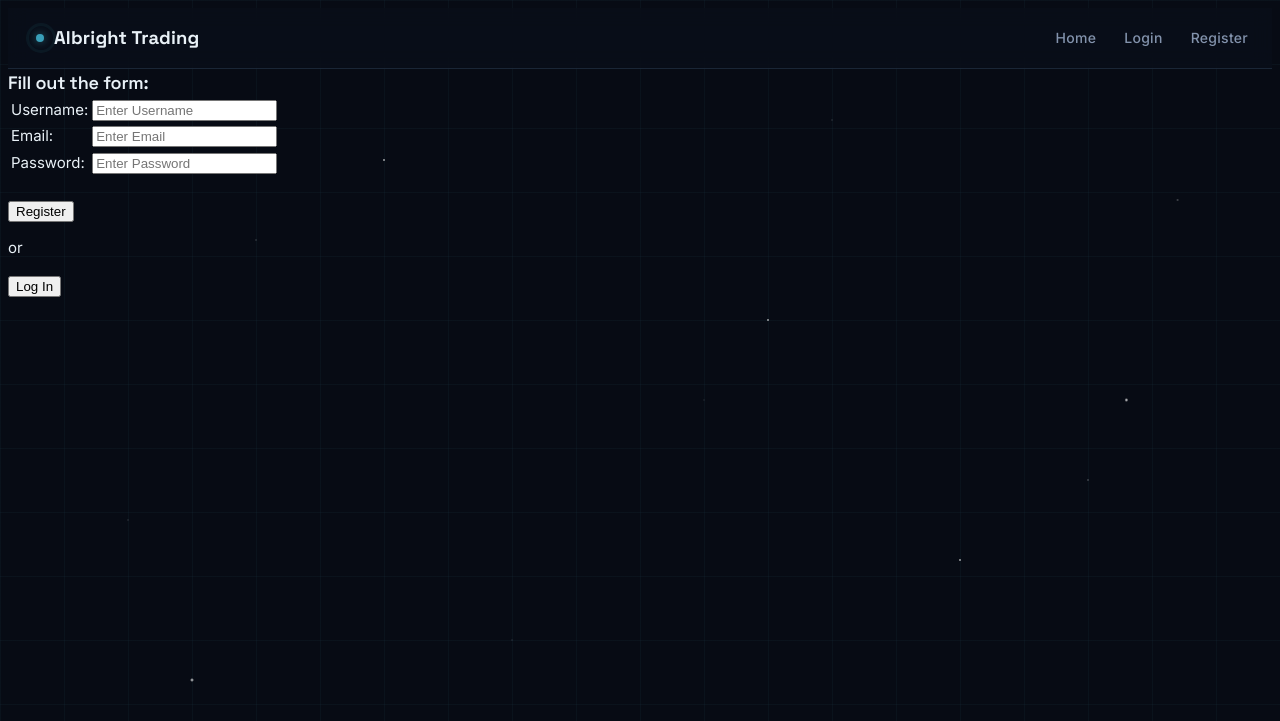
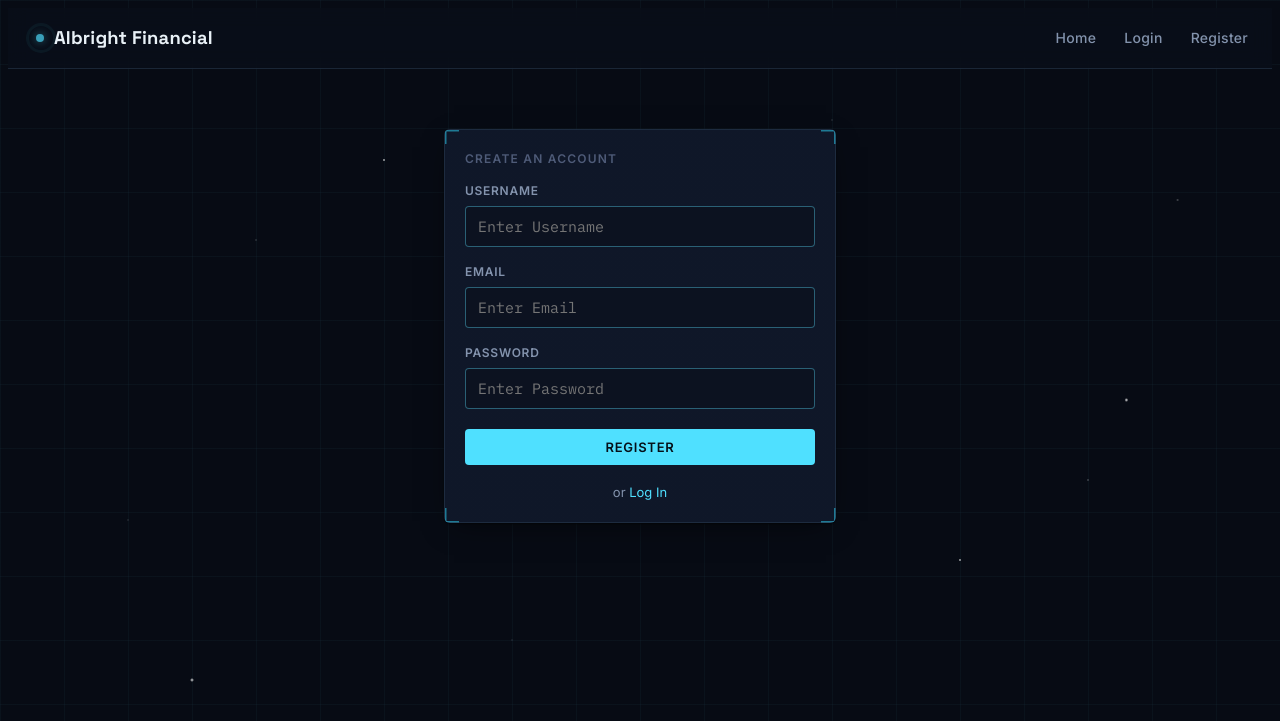
Before and after one commit to nalbright36/albright-financial, a Django app: page /registration/ in a window 1280 px wide. Shown: the top 721 px of the page. Run offline with Django 5.2, Linux system fonts and the light colour scheme.

Commit message:
fixing the login and reigster pages

```diff
--- a/templates/index.html
+++ b/templates/index.html
@@ -14,7 +14,7 @@
     <body>
 
         <nav class="navbar">
-            <a href="/" class="navbar__brand">Albright Trading</a>
+            <a href="/" class="navbar__brand">Albright Financial</a>
 
             <input type="checkbox" id="nav-toggle" class="navbar__toggle-checkbox">
             <label for="nav-toggle" class="navbar__toggle" aria-label="Menu">
--- a/templates/registration.html
+++ b/templates/registration.html
@@ -1,46 +1,54 @@
 {% extends "index.html" %}
+
 {% block content %}
-
-<div class="table-title-container">
+<div class="container" style="padding-top: 60px; padding-bottom: 48px; max-width: 440px;">
 
     {% if registered %}
-    <h3>Thank you for registering!</h3>
+
+        <div class="card" style="text-align: center;">
+            <div class="card__header" style="justify-content: center;">
+                <span class="card__label">Registration Complete</span>
+            </div>
+            <p style="color: var(--text-secondary); margin-bottom: 20px;">
+                Thank you for registering!
+            </p>
+            <a href="/user_login/" class="btn btn-primary" style="width: 100%; display: inline-block; box-sizing: border-box;">
+                Log In
+            </a>
+        </div>
+
     {% else %}
-    <h3>Fill out the form:</h3>
-    <form method="post" enctype="multipart/form-data">
-        {% csrf_token %}
 
-        <table id="logintable">
+        <div class="card">
+            <div class="card__header"><span class="card__label">Create an Account</span></div>
 
-            <tr>
-                <td><label for="username">Username: </label></td>
-                <div id="login-page-input">
-                    <td><input id="login-input" type="text" name="username" placeholder="Enter Username"></td>
+            <form method="post" enctype="multipart/form-data">
+                {% csrf_token %}
+
+                <div class="field">
+                    <label for="username">Username</label>
+                    <input id="username" type="text" name="username" placeholder="Enter Username" autocomplete="username" required>
                 </div>
-            </tr>
 
-            <tr>
-                <td><label for="email">Email: </label></td>
-                <td><input type="email" name="email" placeholder="Enter Email"></td>
-            </tr>
+                <div class="field">
+                    <label for="email">Email</label>
+                    <input id="email" type="email" name="email" placeholder="Enter Email" autocomplete="email" required>
+                </div>
 
-            <tr>
-                <td><label for="password">Password: </label></td>
-                <td><input type="password" name="password" placeholder="Enter Password"></td>
-            </tr>
+                <div class="field">
+                    <label for="password">Password</label>
+                    <input id="password" type="password" name="password" placeholder="Enter Password" autocomplete="new-password" required>
+                </div>
 
-        </table>
+                <button type="submit" class="btn btn-primary" style="width: 100%; margin-top: 4px;">Register</button>
+            </form>
 
-        <br>
+            <div style="text-align: center; margin-top: 18px; font-size: 0.8125rem; color: var(--text-secondary);">
+                or <a href="/user_login/">Log In</a>
+            </div>
+        </div>
 
-        <input id="register-page-button" type="submit" value="Register">
-    </form>
-
-    <p>or</p>
-
-    <a href="/user_login/"><button>Log In</button></a>
     {% endif %}
 
 </div>
-
 {% endblock %}
```
Also changed, not shown: templates/registrationsuccess.html (+13 -6 lines), templates/user_login.html (+21 -28 lines).
